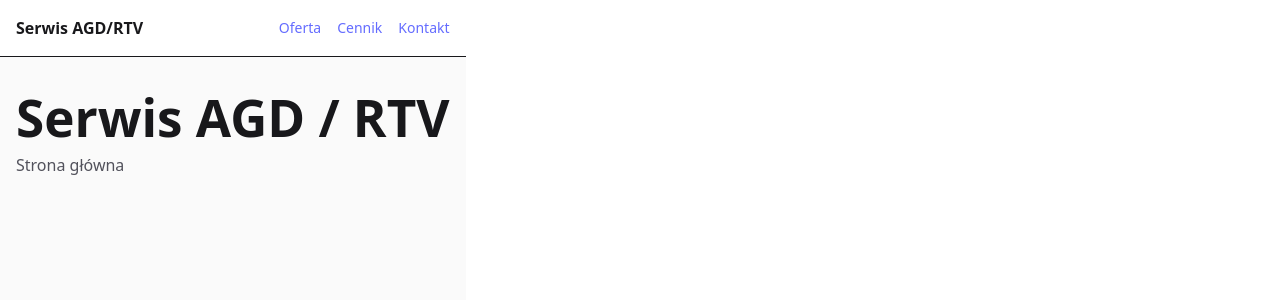
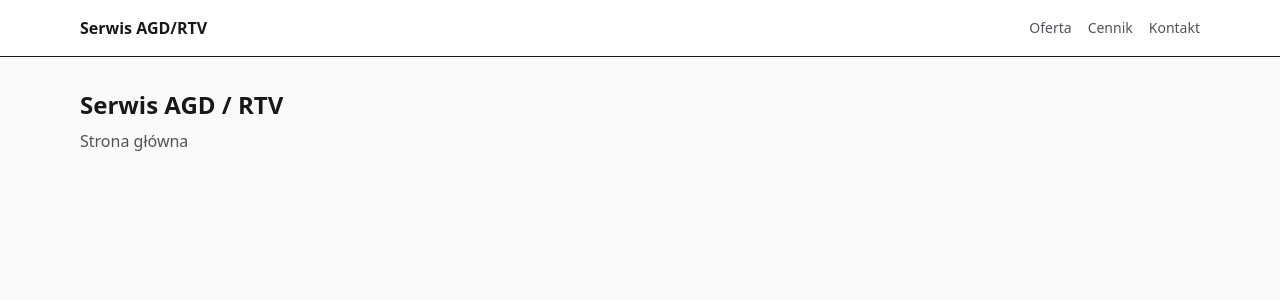
Before and after one commit to alpaqers/service_app, a React app in the folder frontend/: page / in a window 1280 px wide. Shown: the top 300 px of the page. Built offline with nearby package versions, Linux system fonts and the light colour scheme; the HTML template or start-up script is replaced by a standard one.

Commit message:
refactor: add icon support and fixed css config

```diff
--- a/frontend/package.json
+++ b/frontend/package.json
@@ -13,8 +13,8 @@
     "@tailwindcss/vite": "^4.1.18",
     "react": "^19.2.0",
     "react-dom": "^19.2.0",
-    "react-router-dom": "^7.12.0",
-    "tailwindcss": "^4.1.18"
+    "react-icons": "^5.5.0",
+    "react-router-dom": "^7.12.0"
   },
   "devDependencies": {
     "@eslint/js": "^9.39.1",
@@ -25,6 +25,7 @@
     "eslint-plugin-react-hooks": "^7.0.1",
     "eslint-plugin-react-refresh": "^0.4.24",
     "globals": "^16.5.0",
+    "tailwindcss": "^4.1.18",
     "vite": "^7.2.4"
   }
 }
--- a/frontend/src/index.css
+++ b/frontend/src/index.css
@@ -1,70 +1 @@
 @import "tailwindcss";
-
-:root {
-  font-family: system-ui, Avenir, Helvetica, Arial, sans-serif;
-  line-height: 1.5;
-  font-weight: 400;
-
-  color-scheme: light dark;
-  color: rgba(255, 255, 255, 0.87);
-  background-color: #242424;
-
-  font-synthesis: none;
-  text-rendering: optimizeLegibility;
-  -webkit-font-smoothing: antialiased;
-  -moz-osx-font-smoothing: grayscale;
-}
-
-a {
-  font-weight: 500;
-  color: #646cff;
-  text-decoration: inherit;
-}
-a:hover {
-  color: #535bf2;
-}
-
-body {
-  margin: 0;
-  display: flex;
-  place-items: center;
-  min-width: 320px;
-  min-height: 100vh;
-}
-
-h1 {
-  font-size: 3.2em;
-  line-height: 1.1;
-}
-
-button {
-  border-radius: 8px;
-  border: 1px solid transparent;
-  padding: 0.6em 1.2em;
-  font-size: 1em;
-  font-weight: 500;
-  font-family: inherit;
-  background-color: #1a1a1a;
-  cursor: pointer;
-  transition: border-color 0.25s;
-}
-button:hover {
-  border-color: #646cff;
-}
-button:focus,
-button:focus-visible {
-  outline: 4px auto -webkit-focus-ring-color;
-}
-
-@media (prefers-color-scheme: light) {
-  :root {
-    color: #213547;
-    background-color: #ffffff;
-  }
-  a:hover {
-    color: #747bff;
-  }
-  button {
-    background-color: #f9f9f9;
-  }
-}
```
Also changed, not shown: 1 other file (tests, documents, lock files or other folders).
